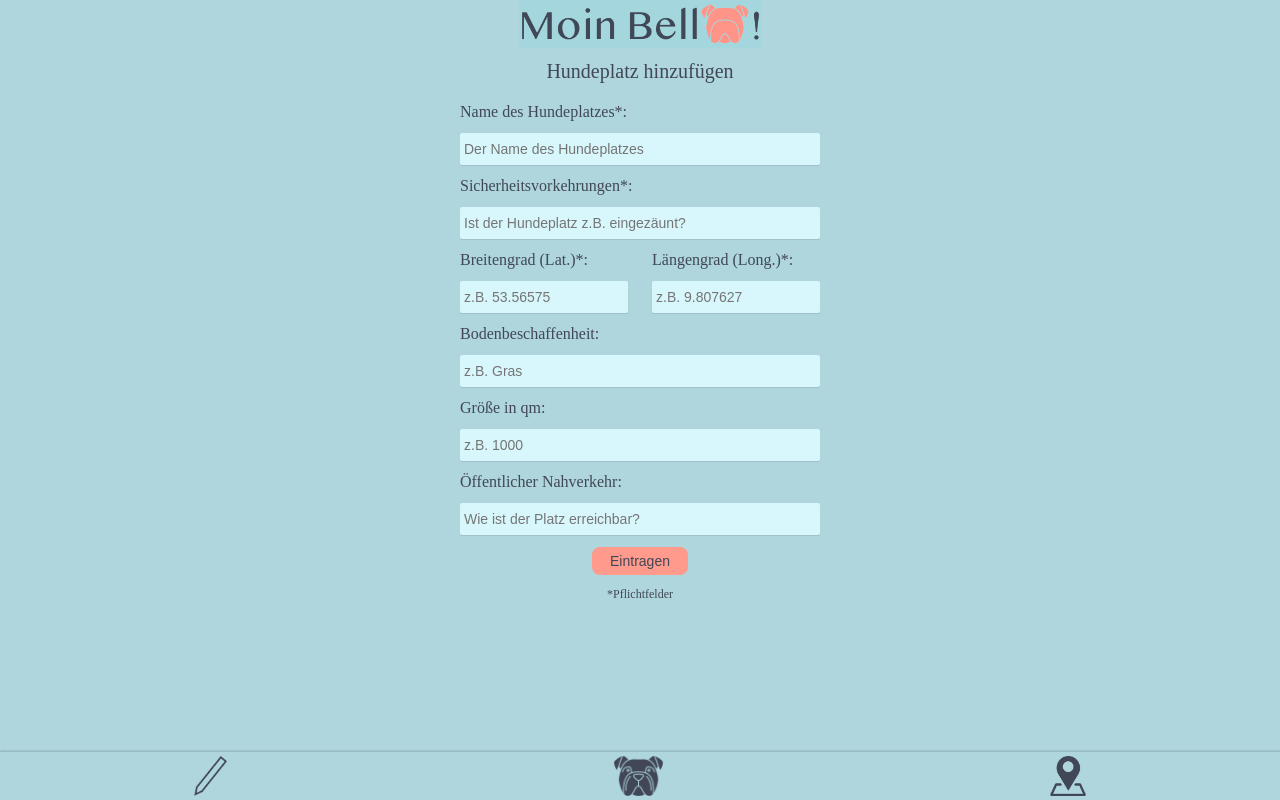
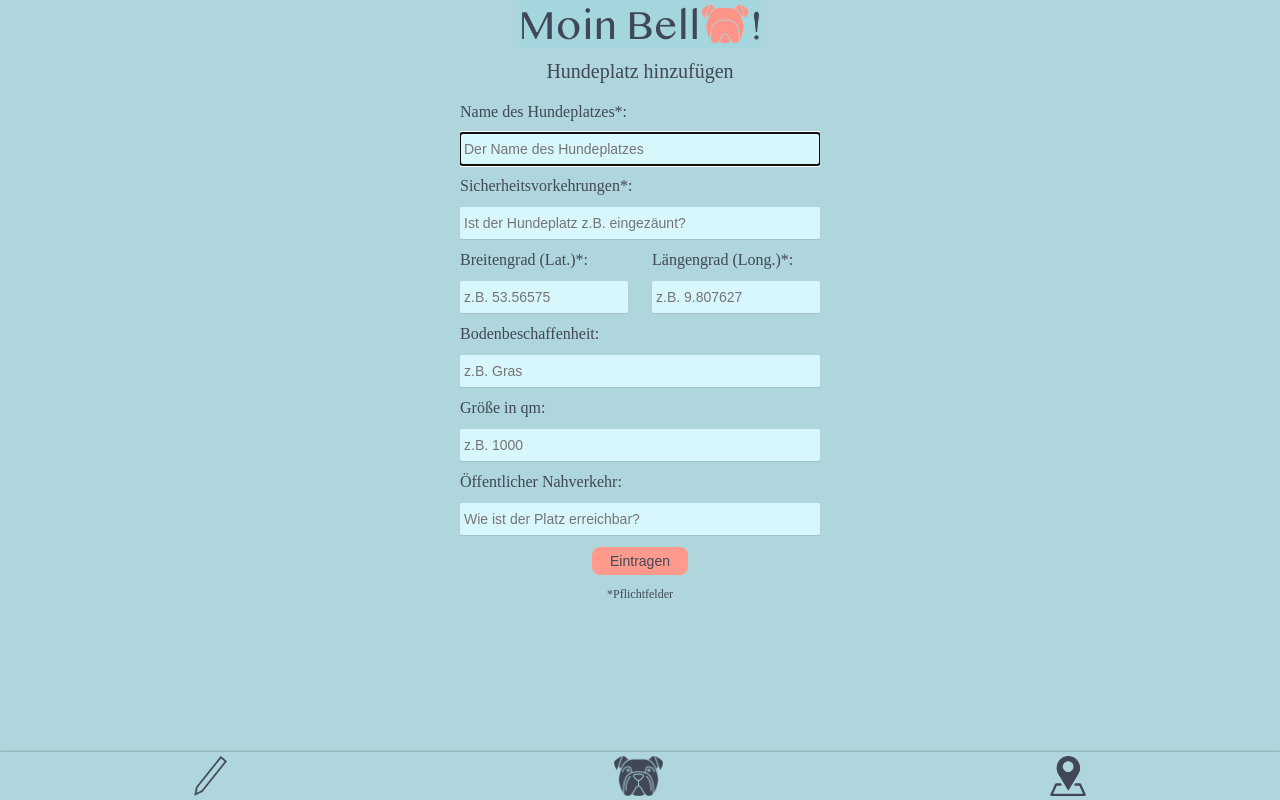
Before and after one commit to angelinakropmanns/moinbella, a React (Create React App) app: page /create-place in a window 1280 px wide. Built offline with nearby package versions, Linux system fonts and the light colour scheme.

Commit message:
Change font-family

```diff
--- a/src/GlobalStyles.js
+++ b/src/GlobalStyles.js
@@ -4,6 +4,7 @@
 
 * {
    box-sizing: border-box;
+   font-family: 'Raleway' sans-serif;
 }
 
 #root {
--- a/src/index.css
+++ /dev/null
@@ -1,13 +0,0 @@
-body {
-  margin: 0;
-  font-family: -apple-system, BlinkMacSystemFont, 'Segoe UI', 'Roboto', 'Oxygen',
-    'Ubuntu', 'Cantarell', 'Fira Sans', 'Droid Sans', 'Helvetica Neue',
-    sans-serif;
-  -webkit-font-smoothing: antialiased;
-  -moz-osx-font-smoothing: grayscale;
-}
-
-code {
-  font-family: source-code-pro, Menlo, Monaco, Consolas, 'Courier New',
-    monospace;
-}
--- a/src/index.js
+++ b/src/index.js
@@ -1,6 +1,5 @@
 import React from 'react'
 import ReactDOM from 'react-dom'
-import './index.css'
 import App from './App'
 import GlobalStyles from './GlobalStyles'
 import * as serviceWorker from './serviceWorker'
--- a/src/pages/CreatePlacePage.js
+++ b/src/pages/CreatePlacePage.js
@@ -28,6 +28,7 @@
           onChange={handleChange}
           placeholder="Der Name des Hundeplatzes"
           required
+          autoFocus
         />
         <label htmlFor="safety">Sicherheitsvorkehrungen*:</label>
         <InputStyled
--- a/src/pages/CreateProfilePage.js
+++ b/src/pages/CreateProfilePage.js
@@ -44,6 +44,7 @@
           onChange={handleChange}
           placeholder="Dein Name"
           required
+          autoFocus
         />
         <label htmlFor="mail">E-Mail*:</label>
 
--- a/src/pages/ProfilePage.js
+++ b/src/pages/ProfilePage.js
@@ -27,11 +27,7 @@
       <Filter setSearchResult={setSearchResult} />
       <p>
         {user
-          .filter(
-            (profile) =>
-              profile.plz.includes(searchResult) ||
-              profile.name.includes(searchResult)
-          )
+          .filter((profile) => profile.name.includes(searchResult))
           .map((profile) => (
             <Profile
               key={profile.id}
```
